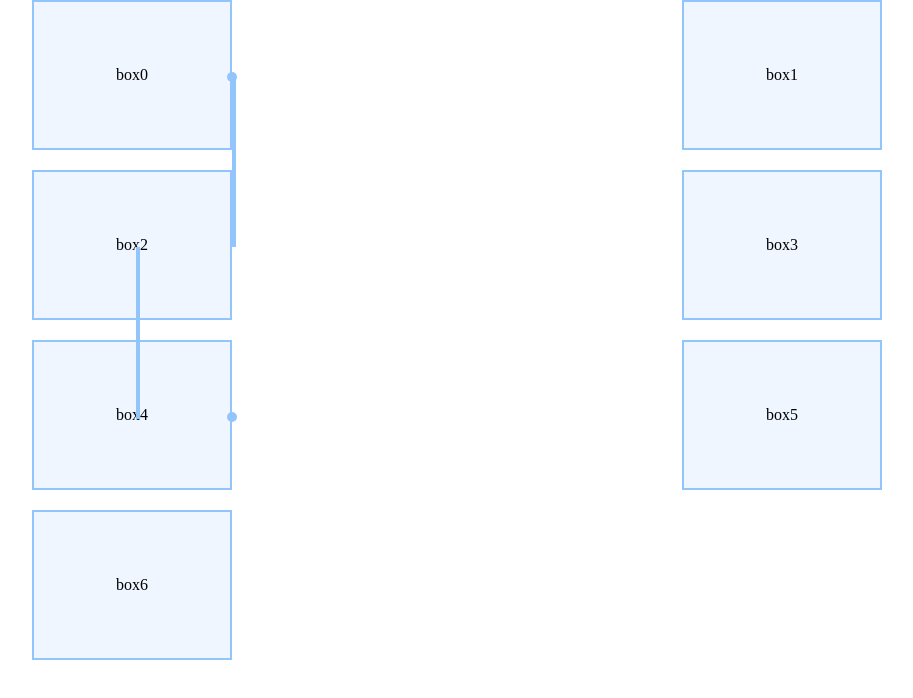
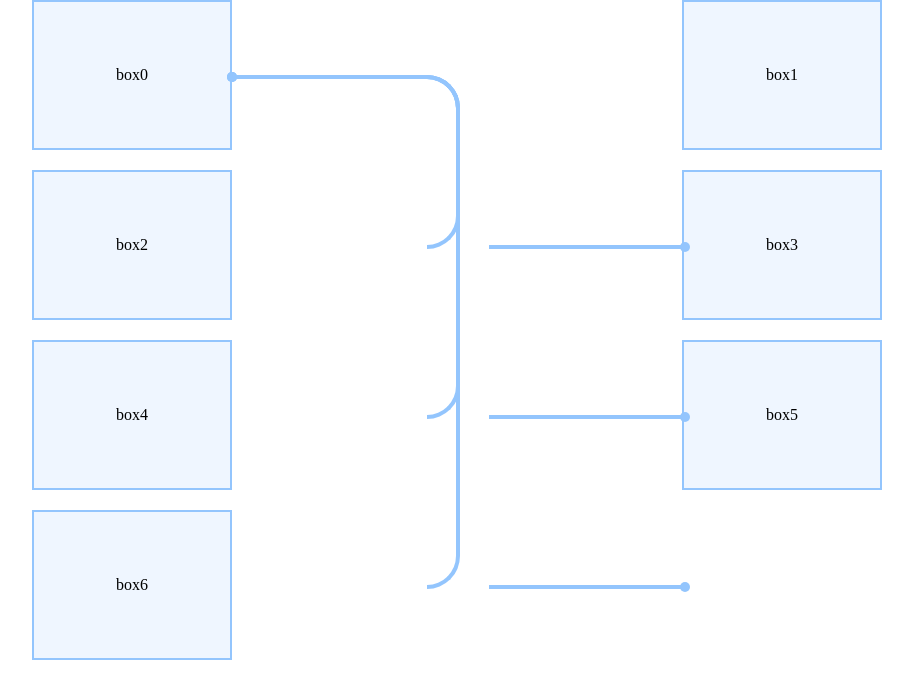
Before and after one commit to Ghibrasoft/box_connectors, a React (Vite) app: page / in a window 1280 px wide. Shown: the top 698 px of the page, without its empty margins (183-1096 px from the left). Built offline with nearby package versions, Linux system fonts and the light colour scheme.

Commit message:
Fixing: isUnderLeft_box_startline_positions

```diff
--- a/src/App.tsx
+++ b/src/App.tsx
@@ -11,7 +11,10 @@ function App() {
           // { start: 0, end: 3 },
           // { start: 2, end: 5 },
           // { start: 6, end: 5 },
+
+          { start: 0, end: 2 },
           { start: 0, end: 4 },
+          { start: 0, end: 6 },
         ]}
         lineCurviness={50}
         withDot={true}
--- a/src/components/Connector.tsx
+++ b/src/components/Connector.tsx
@@ -27,11 +27,13 @@ const Connector: React.FC<IConnectorProps> = ({ startBox, endBox, lineCurviness,
         const { boxTop, boxBottom, boxLeft, boxRight } = getBoxPositions(startId, endId);
         const leftIsHigher = boxLeft!.top < boxRight!.top;
         const rightIsHigher = boxRight!.top < boxLeft!.top;
+        const isUnderLeft = boxLeft!.bottom < boxRight!.top && boxLeft!.left === boxRight!.left;
+
         const top = leftIsHigher
             ? boxLeft!.top + (boxLeft!.height / 2)
             : boxRight!.top + (boxRight!.height / 2);
         const left = boxLeft!.right;
-        const width = boxRight!.left - left;
+        const width = isUnderLeft ? boxLeft!.right + boxLeft!.height / 4 : boxRight!.left - left;
         const height = leftIsHigher
             ? (boxRight!.bottom - (boxRight!.height / 2)) - top + borderWidth
             : (boxLeft!.bottom - (boxLeft!.height / 2)) - top + borderWidth;
@@ -39,6 +41,7 @@ const Connector: React.FC<IConnectorProps> = ({ startBox, endBox, lineCurviness,
         const currentBorderRadius = Math.min(maxBorderRadius, height - borderWidth);
         const shouldSmooth = currentBorderRadius < maxBorderRadius;
         const widthAndMargin = shouldSmooth ? currentBorderRadius : (currentBorderRadius / 2) + borderWidth;
+
 
         // props (vertical & horizontal)
         const getCenterStyle = (v: string, h: string) => {
@@ -62,10 +65,11 @@ const Connector: React.FC<IConnectorProps> = ({ startBox, endBox, lineCurviness,
             height,
             startLineStyle: { alignSelf: `flex-${leftIsHigher ? 'start' : rightIsHigher ? 'end' : 'start'}` },
             centerLineTopStyle: getCenterStyle('Top', leftIsHigher ? 'Right' : 'Left'),
-            centerLineBottomStyle: getCenterStyle('Bottom', leftIsHigher ? 'Left' : 'Right'),
+            centerLineBottomStyle: getCenterStyle('Bottom', isUnderLeft ? 'Right' : leftIsHigher ? 'Left' : 'Right'),
             endLineStyle: { alignSelf: `flex-${leftIsHigher ? 'end' : rightIsHigher ? 'start' : 'end'}` }
         });
     }, [startBox, endBox, lineCurviness]);
+
 
     useEffect(() => {
         drawConnector();
--- a/src/helpers/getBoxPositions.ts
+++ b/src/helpers/getBoxPositions.ts
@@ -33,6 +33,7 @@ export const getBoxPositions = (startId: string, endId: string) => {
       left: startBoxRect.left + scrollLeft,
       right: startBoxRect.right + scrollLeft,
       height: startBoxRect.height,
+      width: startBoxRect.width,
     },
     boxRight: {
       top: endBoxRect.top + scrollTop,
@@ -40,6 +41,7 @@ export const getBoxPositions = (startId: string, endId: string) => {
       left: endBoxRect.left + scrollLeft,
       right: endBoxRect.right + scrollLeft,
       height: endBoxRect.height,
+      width: endBoxRect.width,
     },
   };
 };
```
Also changed, not shown: 1 other file (tests, documents, lock files or other folders).
